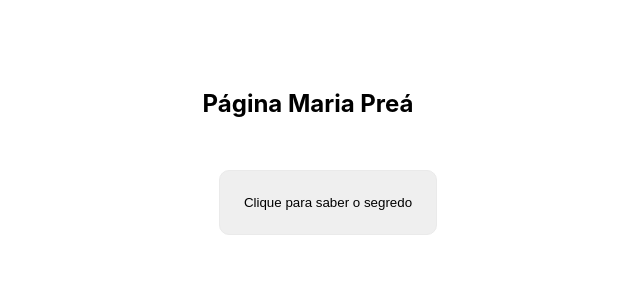
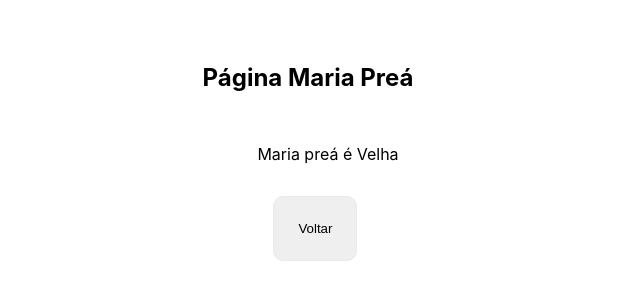
Before and after one commit to LucasSilva01/first-web-application, a Next.js app: page /maria in a window 1280 px wide. Shown: the part 232-532 px from the top of the page, without its empty margins (332-972 px from the left). Built offline with nearby package versions, Linux system fonts and the light colour scheme.

Commit message:
adjective is received as a parameter and completes the sentence

```diff
--- a/components/MariaPrea.js
+++ b/components/MariaPrea.js
@@ -0,0 +1,5 @@
+import Link from 'next/link'
+const MariaPrea = ({palavra}) => (
+    <p> Maria preá é {palavra}</p>
+)
+export default MariaPrea
--- a/pages/maria.js
+++ b/pages/maria.js
@@ -1,21 +1,22 @@
 import styles from '../styles/Home.module.css'
 import Link from 'next/link'
+import MariaPrea from '../components/MariaPrea'
+const Maria = () => (
 
-function MariaPrea() {
-  return (
     <div className={styles.container}>
+
         <title>Página Maria Preá</title>
         <h1 className ={styles.description}>Página Maria Preá</h1>
         <ul>
             <div>
+                <MariaPrea palavra = {"Velha"}></MariaPrea>
                 <Link href="/">
-                    <button className={styles.card}>Clique para saber o segredo</button>
+                <button className={styles.card}>Voltar</button>
                 </Link>
-
             </div>
         </ul>
     </div>
-  )
-}
 
-export default MariaPrea
+)
+
+export default Maria
```
